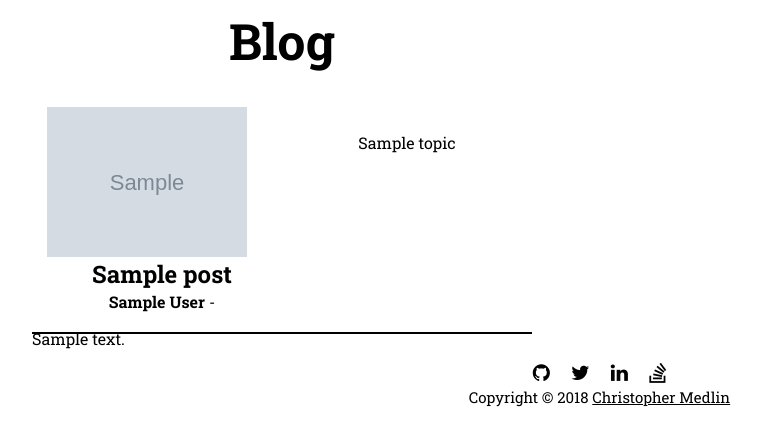
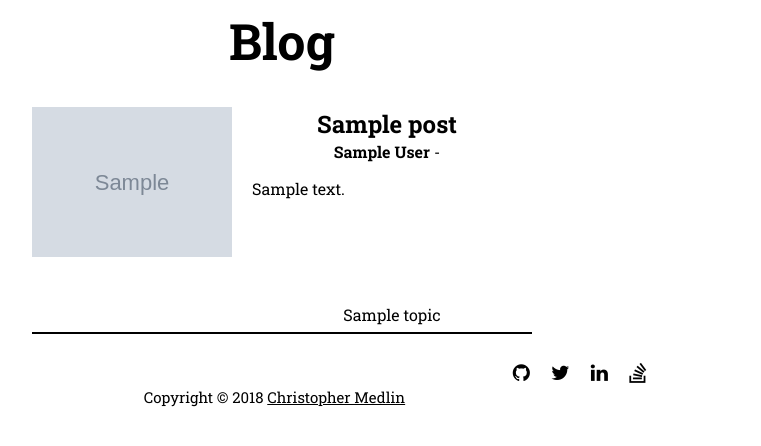
Before and after one commit to christopherjmedlin/blog, a Flask app: page / in a window 1280 px wide. Shown: the part 59-505 px from the top of the page, without its empty margins (358-1119 px from the left). Run offline with Flask 2, Linux system fonts and the light colour scheme; grey boxes marked "Sample" are stand-in pictures; a database or web service that is not in the repository returns one stand-in record (values such as "Sample title"); some libraries are stand-ins or nearby versions.

Commit message:
Fix styling on post list and post pages

```diff
--- a/blog/__init__.py
+++ b/blog/__init__.py
@@ -32,9 +32,8 @@
             + app.config["MONGO_DB_HOST"] + ":"
             + app.config["MONGO_DB_PORT"] + "/"
             + app.config["MONGO_DB_NAME"])
-    except TypeError:
-        raise Exception("""Error building database URI.
-                      Are your DB settings properly configured?""")
+    except Exception:
+        raise Exception("Error building database URI. Are your DB settings properly configured?")
 
 
 
--- a/blog/static/style/posts-list.css
+++ b/blog/static/style/posts-list.css
@@ -36,14 +36,14 @@
 .post-content-left {
     display: inline-block;
     float: left;
-    width: 250;
+    height: 250;
 }
 
 .post-content-right {
     display: inline-block;
     float: left;
     height: 177px;
-    width: 260px;
+    width: 270px;
     overflow: hidden;
     margin-bottom: 20px;
 }
--- a/blog/static/style/view-post.css
+++ b/blog/static/style/view-post.css
@@ -12,3 +12,7 @@
 #disqus_thread {
     margin-top: 50px;
 }
+
+.content img {
+    max-width: 500px;
+}
```
